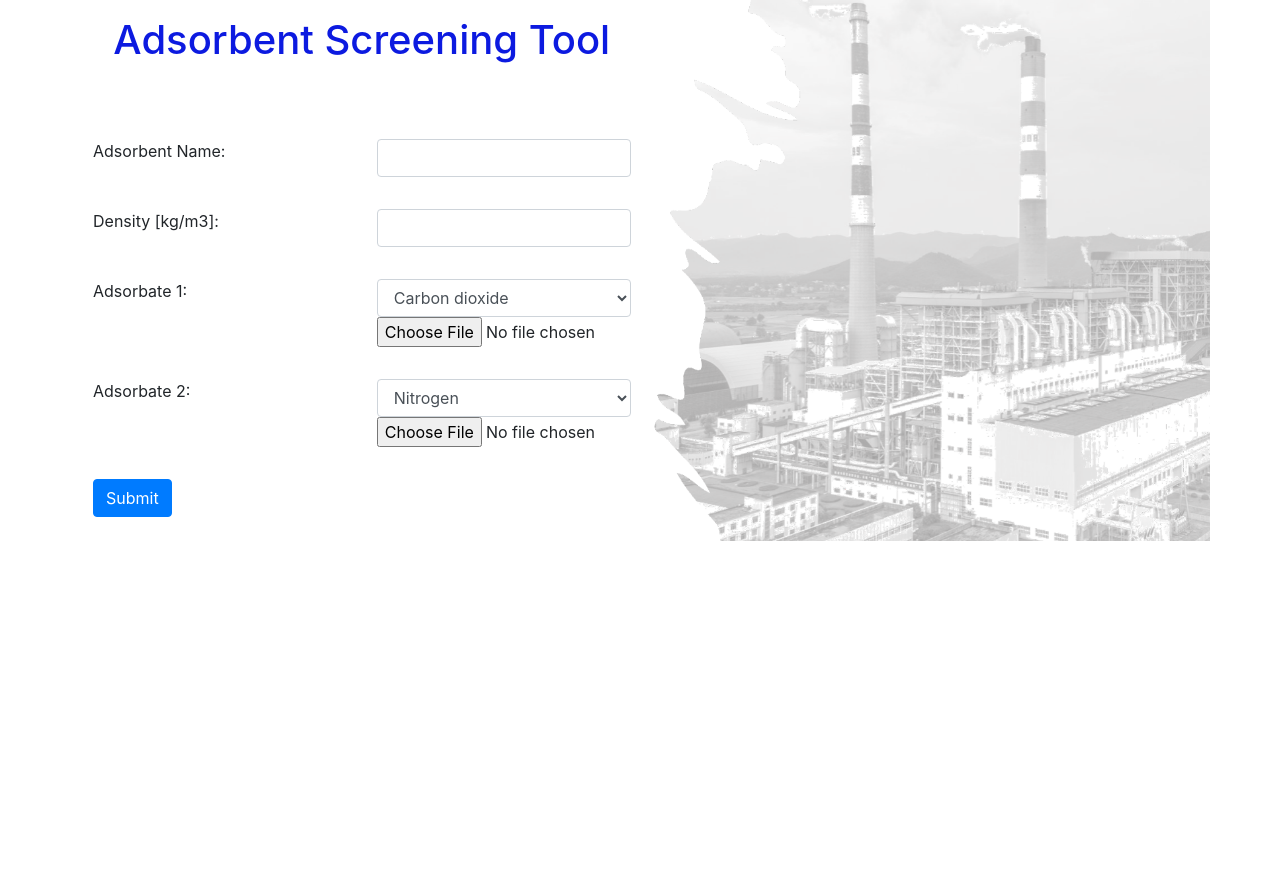
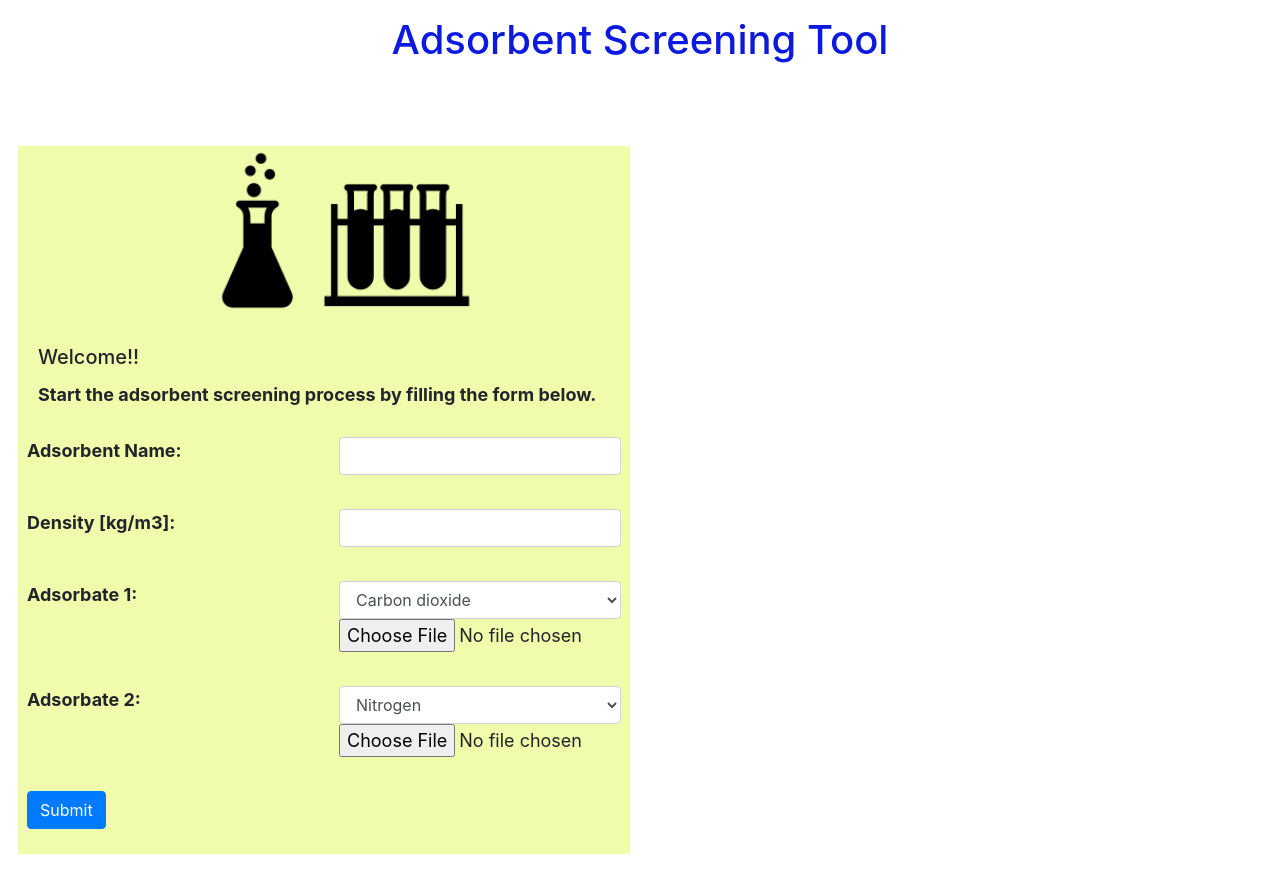
Before and after one commit to vishalbalashankar/isotherm_fitting_tool, a React (Create React App) app in the folder react-frontend/: page / in a window 1280 px wide. Before the commit the page ends 800 px from the top, so only its background shows below. Built offline with nearby package versions, Linux system fonts and the light colour scheme; no server answers; the HTML template or start-up script is replaced by a standard one.

Commit message:
Added a card image with styling

```diff
--- a/react-frontend/src/App.js
+++ b/react-frontend/src/App.js
@@ -5,16 +5,15 @@ import IsoTitle from './component/IsoTitle'
 
 function App() {
   return (
-    <div className="container">
+    <div className="container_1">
       <div class="item1">
         <IsoTitle />
       </div>
       <div class="item2">
       </div>
-      <div class="item3">
+      <div>
         <NameForm />
       </div>
-      <div class="item4"></div>
 
     </div>
   );
--- a/react-frontend/src/component/NameForm.js
+++ b/react-frontend/src/component/NameForm.js
@@ -1,10 +1,10 @@
 import React from 'react'
 import 'bootstrap/dist/css/bootstrap.min.css'
-import {Form, Row, Col, Button} from 'react-bootstrap'
+import {Form, Row, Col, Button, Card} from 'react-bootstrap'
 import './myStyles.css'
 import axios from 'axios'
 import PlotIsotherms from './PlotIsotherms'
-
+import Picture1 from './Picture1.png';
 
 const initialState = {
     adsname: '',
@@ -79,7 +79,21 @@ class NameForm extends React.Component {
     }
     render() {
         return(
-            <div>
+        <div className="container_form">
+            <div className="item1">
+            <Card className="cardstyles">
+                <div class="text-center">
+                <Card.Img src={Picture1}  className="cardimagestyles"/>
+                </div>
+                <Card.Body>
+                    <Card.Title>
+                        Welcome!!
+                    </Card.Title>
+                    <Card.Text>
+                        Start the adsorbent screening process by filling the form below.
+                    </Card.Text>
+                </Card.Body>
+            </Card>
             <Form onSubmit={this.handleSubmit}>
                 <Form.Group>
                     <Row>
@@ -189,9 +203,14 @@ class NameForm extends React.Component {
                 <Button type='submit'>Submit</Button>
                 </Form.Group>
             </Form>
-
+            </div>
+            <div className="item2">
             <PlotIsotherms IsPlot={this.state.IsSubmit}/>
             </div>
+            <div className="item4">
+            <PlotIsotherms IsPlot={this.state.IsSubmit}/>
+            </div>
+        </div>
 
         )
     }
--- a/react-frontend/src/component/PlotIsotherms.js
+++ b/react-frontend/src/component/PlotIsotherms.js
@@ -37,7 +37,7 @@ class PlotIsotherms extends React.Component {
                             marker: {color: 'red'},
                           },
                         ]}
-                        layout={ {width: 500, height: 400, title: 'Isotherms'} }
+                        layout={ {width: 500, height: 315, title: 'Isotherms'} }
                       />  : null
         }
       </div>
--- a/react-frontend/src/component/myStyles.css
+++ b/react-frontend/src/component/myStyles.css
@@ -19,3 +19,29 @@
   background-color: rgb(255, 255, 255);
   color: rgb(12, 26, 224);
 }
+
+.container_form {
+  display: grid;
+  grid-gap: 20px;
+  grid-template-columns: repeat(2,1fr);
+  padding: 1em;
+  font-size: large;
+  font-weight: bold;
+}
+
+.item1 {
+  background-color: rgb(240, 251, 172);
+  grid-row: span 2;
+  border:'2px solid red',
+}
+
+.cardimagestyles {
+  background-color: rgb(240, 251, 172);
+  border: none;
+  width: 50%;
+}
+
+.cardstyles {
+  background-color: rgb(240, 251, 172);
+  border: none;
+}
```
Also changed, not shown: react-frontend/src/component/Picture1.png (added).
